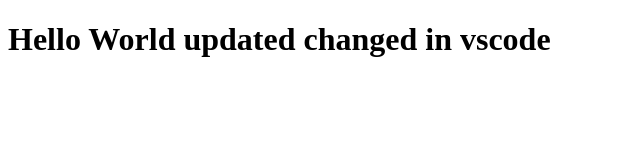
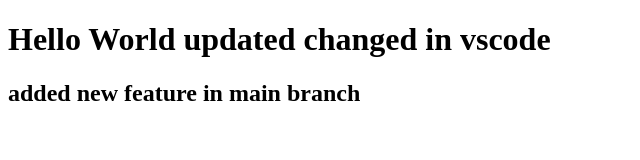
Before and after one commit to GhiasAli17/practice, a plain HTML site: page index.html in a window 1280 px wide. Shown: the whole page, without its empty margins (0-640 px from the left). Drawn offline with Linux system fonts and the light colour scheme.

Commit message:
addnew feature in main branch

```diff
--- a/index.html
+++ b/index.html
@@ -8,5 +8,6 @@
 </head>
 <body>
     <h1>Hello World updated changed in vscode</h1>
+    <h2>added new feature in main branch</h2>
 </body>
 </html>
```
